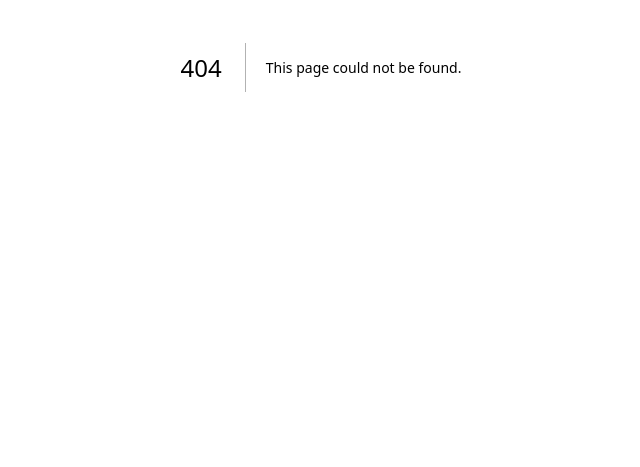
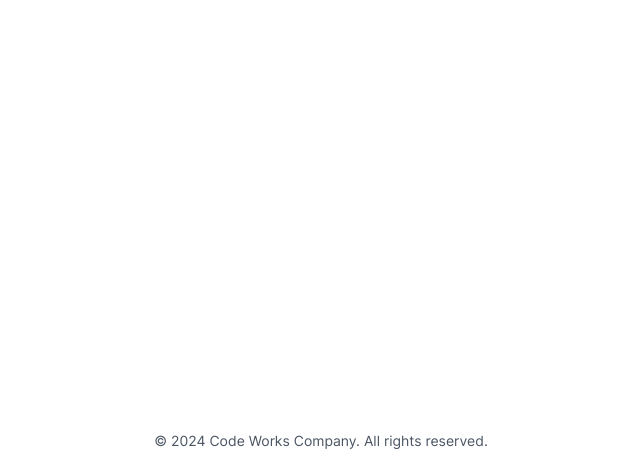
Before and after one commit to viethaa/visca, a Next.js app: page /schools in a window 1280 px wide. Before the commit this address had no page. Shown: the part 333-800 px from the top of the page, without its empty margins (319-959 px from the left). Built offline with nearby package versions, Linux system fonts and the light colour scheme.

Commit message:
shadcn setup

```diff
--- a/src/components/layout/Footer.js
+++ b/src/components/layout/Footer.js
@@ -2,19 +2,16 @@
 
 export default function Footer() {
   return (
-    <footer className='bg-slate-200 text-sm'>
+    <footer className='text-sm'>
       <div className='text-center text-gray-600 py-4'>
         <div className='container mx-auto'>
-          <p>
-            &copy; 2024 Concordia International School Hanoi. All rights
-            reserved.
-          </p>
-          <div className='mt-2 gap-4'>
+          <p>&copy; 2024 Code Works Company. All rights reserved.</p>
+          {/* <div className='mt-2 gap-4'>
             <p className='mt-2'>
               Van Tri Golf Estate, Kim Nỗ, Đông Anh, Hà Nội | Phone: 024 3795
               8878 | Email: @concordiahanoi.org
             </p>
-          </div>
+          </div> */}
         </div>
       </div>
     </footer>
--- /dev/null
+++ b/src/components/ui/button.jsx
@@ -0,0 +1,48 @@
+import * as React from "react"
+import { Slot } from "@radix-ui/react-slot"
+import { cva } from "class-variance-authority";
+
+import { cn } from "@/lib/utils"
+
+const buttonVariants = cva(
+  "inline-flex items-center justify-center whitespace-nowrap rounded-md text-sm font-medium transition-colors focus-visible:outline-none focus-visible:ring-1 focus-visible:ring-gray-950 disabled:pointer-events-none disabled:opacity-50 dark:focus-visible:ring-gray-300",
+  {
+    variants: {
+      variant: {
+        default:
+          "bg-gray-900 text-gray-50 shadow hover:bg-gray-900/90 dark:bg-gray-50 dark:text-gray-900 dark:hover:bg-gray-50/90",
+        destructive:
+          "bg-red-500 text-gray-50 shadow-sm hover:bg-red-500/90 dark:bg-red-900 dark:text-gray-50 dark:hover:bg-red-900/90",
+        outline:
+          "border border-gray-200 bg-white shadow-sm hover:bg-gray-100 hover:text-gray-900 dark:border-gray-800 dark:bg-gray-950 dark:hover:bg-gray-800 dark:hover:text-gray-50",
+        secondary:
+          "bg-gray-100 text-gray-900 shadow-sm hover:bg-gray-100/80 dark:bg-gray-800 dark:text-gray-50 dark:hover:bg-gray-800/80",
+        ghost: "hover:bg-gray-100 hover:text-gray-900 dark:hover:bg-gray-800 dark:hover:text-gray-50",
+        link: "text-gray-900 underline-offset-4 hover:underline dark:text-gray-50",
+      },
+      size: {
+        default: "h-9 px-4 py-2",
+        sm: "h-8 rounded-md px-3 text-xs",
+        lg: "h-10 rounded-md px-8",
+        icon: "h-9 w-9",
+      },
+    },
+    defaultVariants: {
+      variant: "default",
+      size: "default",
+    },
+  }
+)
+
+const Button = React.forwardRef(({ className, variant, size, asChild = false, ...props }, ref) => {
+  const Comp = asChild ? Slot : "button"
+  return (
+    (<Comp
+      className={cn(buttonVariants({ variant, size, className }))}
+      ref={ref}
+      {...props} />)
+  );
+})
+Button.displayName = "Button"
+
+export { Button, buttonVariants }
--- /dev/null
+++ b/src/components/ui/sheet.jsx
@@ -0,0 +1,108 @@
+import * as React from "react"
+import * as SheetPrimitive from "@radix-ui/react-dialog"
+import { Cross2Icon } from "@radix-ui/react-icons"
+import { cva } from "class-variance-authority";
+
+import { cn } from "@/lib/utils"
+
+const Sheet = SheetPrimitive.Root
+
+const SheetTrigger = SheetPrimitive.Trigger
+
+const SheetClose = SheetPrimitive.Close
+
+const SheetPortal = SheetPrimitive.Portal
+
+const SheetOverlay = React.forwardRef(({ className, ...props }, ref) => (
+  <SheetPrimitive.Overlay
+    className={cn(
+      "fixed inset-0 z-50 bg-black/80  data-[state=open]:animate-in data-[state=closed]:animate-out data-[state=closed]:fade-out-0 data-[state=open]:fade-in-0",
+      className
+    )}
+    {...props}
+    ref={ref} />
+))
+SheetOverlay.displayName = SheetPrimitive.Overlay.displayName
+
+const sheetVariants = cva(
+  "fixed z-50 gap-4 bg-white p-6 shadow-lg transition ease-in-out data-[state=open]:animate-in data-[state=closed]:animate-out data-[state=closed]:duration-300 data-[state=open]:duration-500 dark:bg-gray-950",
+  {
+    variants: {
+      side: {
+        top: "inset-x-0 top-0 border-b data-[state=closed]:slide-out-to-top data-[state=open]:slide-in-from-top",
+        bottom:
+          "inset-x-0 bottom-0 border-t data-[state=closed]:slide-out-to-bottom data-[state=open]:slide-in-from-bottom",
+        left: "inset-y-0 left-0 h-full w-3/4 border-r data-[state=closed]:slide-out-to-left data-[state=open]:slide-in-from-left sm:max-w-sm",
+        right:
+          "inset-y-0 right-0 h-full w-3/4 border-l data-[state=closed]:slide-out-to-right data-[state=open]:slide-in-from-right sm:max-w-sm",
+      },
+    },
+    defaultVariants: {
+      side: "right",
+    },
+  }
+)
+
+const SheetContent = React.forwardRef(({ side = "right", className, children, ...props }, ref) => (
+  <SheetPortal>
+    <SheetOverlay />
+    <SheetPrimitive.Content ref={ref} className={cn(sheetVariants({ side }), className)} {...props}>
+      {children}
+      <SheetPrimitive.Close
+        className="absolute right-4 top-4 rounded-sm opacity-70 ring-offset-white transition-opacity hover:opacity-100 focus:outline-none focus:ring-2 focus:ring-gray-950 focus:ring-offset-2 disabled:pointer-events-none data-[state=open]:bg-gray-100 dark:ring-offset-gray-950 dark:focus:ring-gray-300 dark:data-[state=open]:bg-gray-800">
+        <Cross2Icon className="h-4 w-4" />
+        <span className="sr-only">Close</span>
+      </SheetPrimitive.Close>
+    </SheetPrimitive.Content>
+  </SheetPortal>
+))
+SheetContent.displayName = SheetPrimitive.Content.displayName
+
+const SheetHeader = ({
+  className,
+  ...props
+}) => (
+  <div
+    className={cn("flex flex-col space-y-2 text-center sm:text-left", className)}
+    {...props} />
+)
+SheetHeader.displayName = "SheetHeader"
+
+const SheetFooter = ({
+  className,
+  ...props
+}) => (
+  <div
+    className={cn("flex flex-col-reverse sm:flex-row sm:justify-end sm:space-x-2", className)}
+    {...props} />
+)
+SheetFooter.displayName = "SheetFooter"
+
+const SheetTitle = React.forwardRef(({ className, ...props }, ref) => (
+  <SheetPrimitive.Title
+    ref={ref}
+    className={cn("text-lg font-semibold text-gray-950 dark:text-gray-50", className)}
+    {...props} />
+))
+SheetTitle.displayName = SheetPrimitive.Title.displayName
+
+const SheetDescription = React.forwardRef(({ className, ...props }, ref) => (
+  <SheetPrimitive.Description
+    ref={ref}
+    className={cn("text-sm text-gray-500 dark:text-gray-400", className)}
+    {...props} />
+))
+SheetDescription.displayName = SheetPrimitive.Description.displayName
+
+export {
+  Sheet,
+  SheetPortal,
+  SheetOverlay,
+  SheetTrigger,
+  SheetClose,
+  SheetContent,
+  SheetHeader,
+  SheetFooter,
+  SheetTitle,
+  SheetDescription,
+}
--- /dev/null
+++ b/src/lib/utils.js
@@ -0,0 +1,6 @@
+import { clsx } from "clsx"
+import { twMerge } from "tailwind-merge"
+
+export function cn(...inputs) {
+  return twMerge(clsx(inputs))
+}
--- a/src/pages/index.js
+++ b/src/pages/index.js
@@ -1,7 +1,10 @@
 import Footer from '@/components/layout/Footer'
 import Header from '@/components/layout/Header'
 import MapContainer from '@/components/map/MapContainer'
+import { Button } from '@/components/ui/button'
 import Head from 'next/head'
+import Link from 'next/link'
+import { buttonVariants } from '@/components/ui/button'
 
 export default function Home() {
   return (
@@ -11,9 +14,17 @@
       </Head>
       <div className='flex min-h-screen flex-col'>
         <Header />
-        <div className='flex-grow'>
+        <main className='flex-grow'>
+          <div className='flex flex-row mx-8 mt-8 justify-center gap-4'>
+            <Link
+              href={'/schools'}
+              className={buttonVariants({ variant: 'outline', size: 'lg' })}
+            >
+              Schools List
+            </Link>
+          </div>
           <MapContainer />
-        </div>
+        </main>
         <Footer />
       </div>
     </>
--- /dev/null
+++ b/src/pages/schools.js
@@ -0,0 +1,17 @@
+import React from 'react'
+import Head from 'next/head'
+import Footer from '@/components/layout/Footer'
+
+export default function SchoolsListPage() {
+  return (
+    <>
+      <Head>
+        <title>Schools List | VISCA</title>
+      </Head>
+      <div className='flex min-h-screen flex-col'>
+        <div className='flex-grow'></div>
+        <Footer />
+      </div>
+    </>
+  )
+}
--- a/tailwind.config.js
+++ b/tailwind.config.js
@@ -1,22 +1,41 @@
 /** @type {import('tailwindcss').Config} */
 module.exports = {
+  darkMode: ['class'],
   content: [
-    './src/pages/**/*.{js,ts,jsx,tsx,mdx}',
-    './src/components/**/*.{js,ts,jsx,tsx,mdx}',
-    './src/app/**/*.{js,ts,jsx,tsx,mdx}',
+    './pages/**/*.{js,jsx}',
+    './components/**/*.{js,jsx}',
+    './app/**/*.{js,jsx}',
+    './src/**/*.{js,jsx}',
   ],
+  prefix: '',
   theme: {
-    extend: {
-      backgroundImage: {
-        'gradient-radial': 'radial-gradient(var(--tw-gradient-stops))',
-        'gradient-conic':
-          'conic-gradient(from 180deg at 50% 50%, var(--tw-gradient-stops))',
+    container: {
+      center: true,
+      padding: '2rem',
+      screens: {
+        '2xl': '1400px',
       },
     },
     fontFamily: {
       sans: ['Inter var', 'ui-sans-serif', 'system-ui'],
       mono: ['Roboto Mono', 'monospace'],
     },
+    extend: {
+      keyframes: {
+        'accordion-down': {
+          from: { height: '0' },
+          to: { height: 'var(--radix-accordion-content-height)' },
+        },
+        'accordion-up': {
+          from: { height: 'var(--radix-accordion-content-height)' },
+          to: { height: '0' },
+        },
+      },
+      animation: {
+        'accordion-down': 'accordion-down 0.2s ease-out',
+        'accordion-up': 'accordion-up 0.2s ease-out',
+      },
+    },
   },
-  plugins: [],
+  plugins: [require('tailwindcss-animate')],
 }
```
Also changed, not shown: package.json (+8 -1 lines), components.json (added), 1 other file (tests, documents, lock files or other folders).
